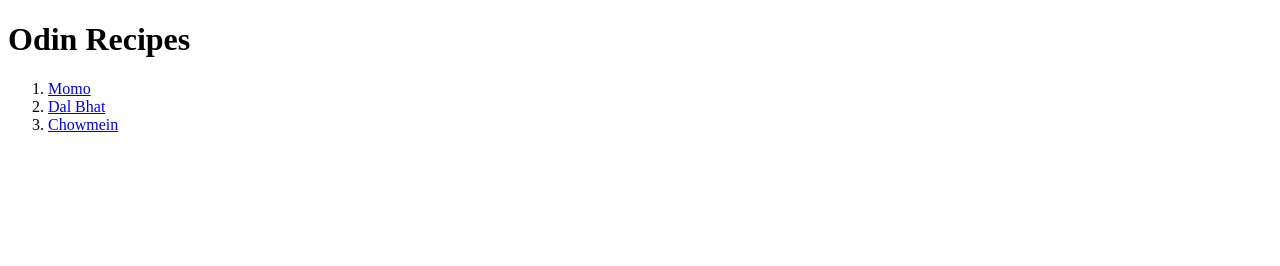
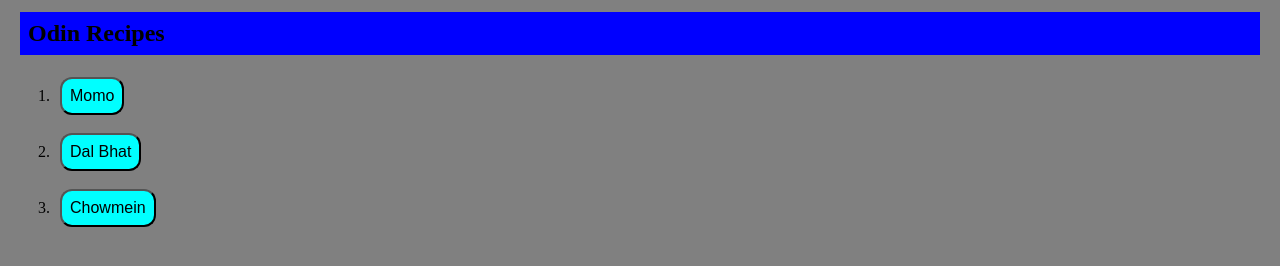
Before and after one commit to cilantro011/odin-recipes, a plain HTML site: page index.html in a window 1280 px wide. Drawn offline with Linux system fonts and the light colour scheme.

Commit message:
some css styling; padding, margins

```diff
--- a/index.html
+++ b/index.html
@@ -3,13 +3,15 @@
     <head>
         <meta charset="utf-8">
         <title> odin project</title>
+        <link rel="stylesheet" href="styles.css">
+
     </head>
     <body>
         <h1>Odin Recipes</h1>
         <ol>
-            <li><a href="recipes/momo.html">Momo</a></li>
-            <li><a href="recipes/dal_bhat.html">Dal Bhat</a></li>
-            <li><a href="recipes/chowmein.html">Chowmein</a></li>
+            <li><a href="recipes/momo.html"> <button>Momo</button></a></li>
+            <li><a href="recipes/dal_bhat.html"><button>Dal Bhat</button></a></li>
+            <li><a href="recipes/chowmein.html"><button>Chowmein</button></a></li>
         </ol>
 
 
--- /dev/null
+++ b/styles.css
@@ -0,0 +1,32 @@
+body{
+    background-color: grey;
+}
+
+h1{
+    background-color:blue;
+    font-size: 24px;
+    border: 1px;
+    padding: 8px;
+    margin: 12px;
+
+}
+
+li{
+
+    padding: 6px;
+    margin: 6px;
+}
+
+button{
+    font-size: 16px;
+    background-color: aqua;
+
+    padding: 8px;
+    border-radius: 12px;
+
+}
+
+button:hover {
+    background-color: red;
+    font-weight: bold;
+}
```
